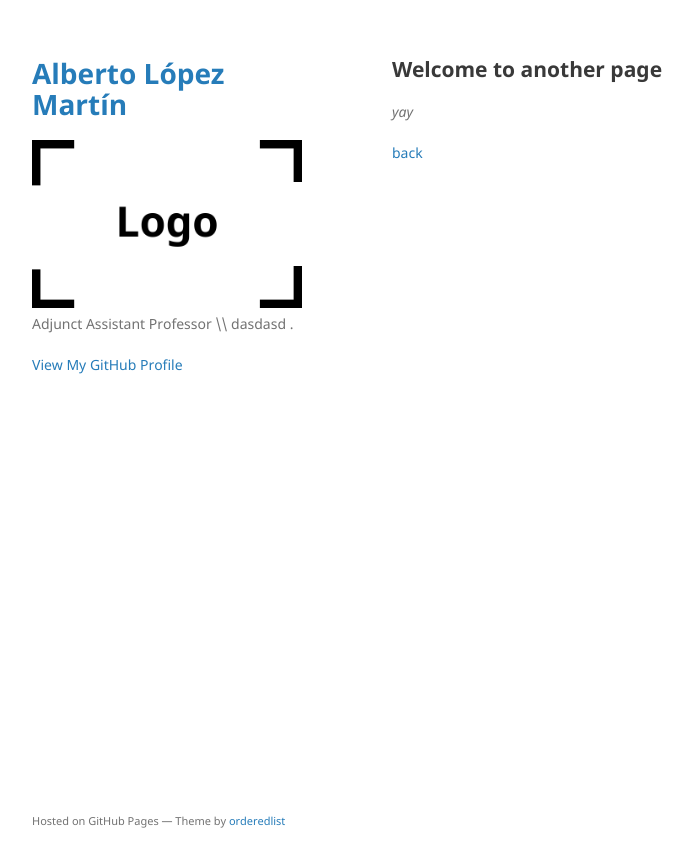
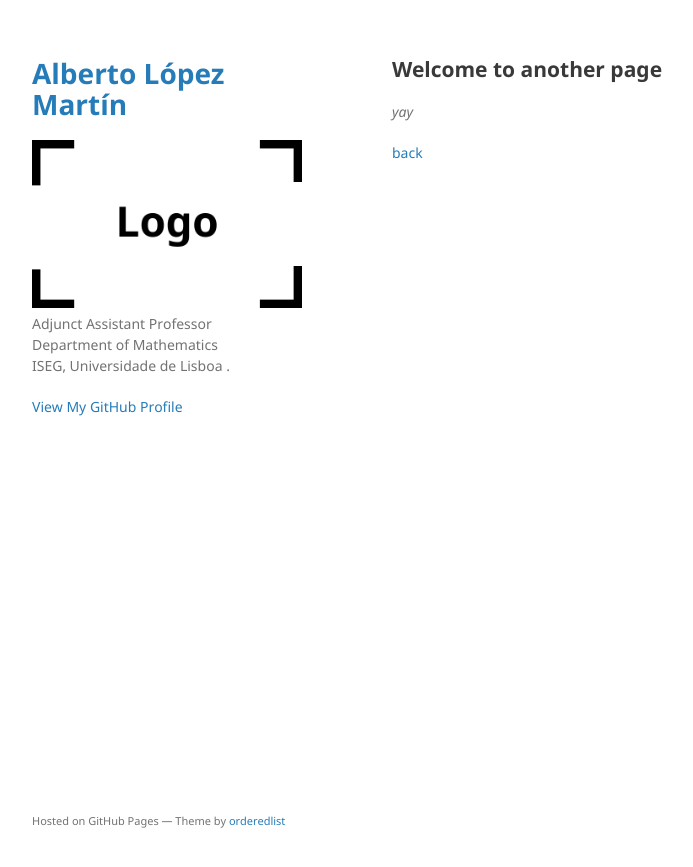
Before and after one commit to alopzmartin/alopzmartin.github.io, a Jekyll site: the page built from another-page.md, in a window 1280 px wide. Shown: the top 867 px of the page, without its empty margins (178-871 px from the left). Built offline with Jekyll 4.4.1, drawn with Linux system fonts in a browser that asks for light colours; our own code applies the rules of GitHub Pages for plain Markdown files.

Commit message:
Update _config.yml

```diff
--- a/_config.yml
+++ b/_config.yml
@@ -1,6 +1,6 @@
 title: Alberto López Martín
 logo: /assets/img/logo.png
-description: Adjunct Assistant Professor \\ dasdasd .
+description: Adjunct Assistant Professor <br> Department of Mathematics <br> ISEG, Universidade de Lisboa .
 show_downloads: false
 google_analytics: false
 theme: jekyll-theme-minimal
```
